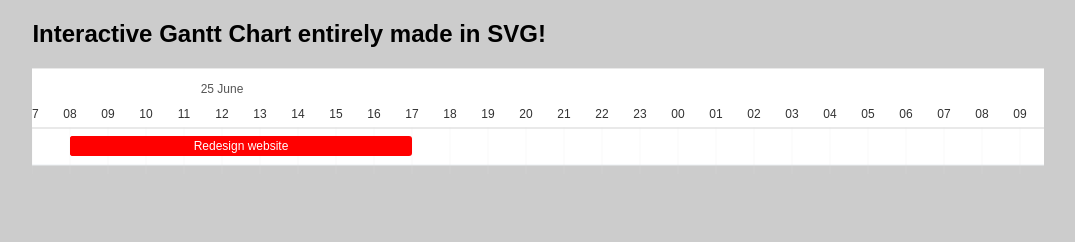
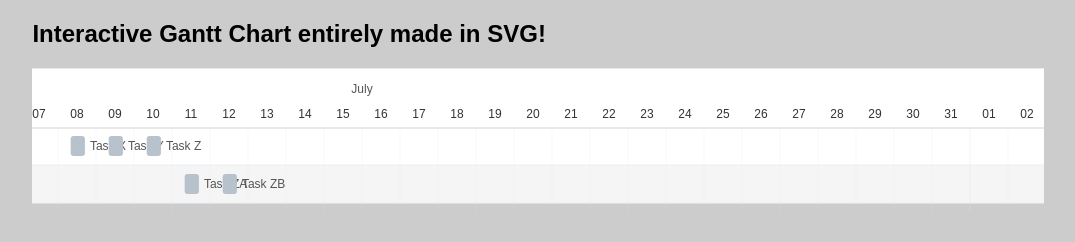
Before and after one commit to SazidAhmed/ganttchart, a website: page index.html in a window 1280 px wide. Shown: the whole page, without its empty margins (102-1177 px from the left). Drawn offline with Linux system fonts and the light colour scheme.

```diff
--- a/index.html
+++ b/index.html
@@ -1,6 +1,5 @@
 <!DOCTYPE html>
 <html lang="en">
-
 <head>
 	<meta charset="UTF-8">
 	<title>Simple Gantt</title>
@@ -9,174 +8,150 @@
 			font-family: sans-serif;
 			background: #ccc;
 		}
-
 		.container {
 			width: 80%;
 			margin: 0 auto;
 		}
-
 		/* custom class */
 		.gantt .bar-milestone .bar {
 			fill: tomato;
-		}
-
-		.cc-red g rect {
-			fill: red !important;
-		}
-
-		.cc-blue g rect {
-			fill: blue !important;
-		}
-
-		.cc-green g rect {
-			fill: green !important;
-		}
-
-		.hidden-tick {
-			display: none !important;
 		}
 	</style>
 	<link rel="stylesheet" href="dist/frappe-gantt.css" />
 	<script src="dist/frappe-gantt.js"></script>
 </head>
-
 <body>
 	<div class="container">
 		<h2>Interactive Gantt Chart entirely made in SVG!</h2>
 		<div class="gantt-target"></div>
-		<!-- <button onclick="addNewTask()">Add New Task</button> -->
 	</div>
 	<script>
-		var taskList = [
-			{
-				start: '2024-06-25 08:00:00',
-				end: '2024-06-25 17:00:00',
-				name: 'Redesign website',
-				id: "Task 0",
-				progress: 20,
-				custom_class: 'cc-red'
+		var tasks = [
+		{
+				id: "1",
+				row_id: 0,
+				task_id: 63,
+				org_id: 3,
+				crew_id: 22,
+				crew: "Kenny",
+				trade_id: 25,
+				name: "Task X",
+				start: "2024-07-08 08:00:00",
+				end: "2024-07-08 17:00:00",
+				isExtended: false,
+				durationDay: 1,
+				progress: 0,
+				color: "rgb(29,11,228)",
+				monumentTask: true,
+				solution_found: true,
+				backupStartDate: "2024-07-08 08:00:00",
+				backupEndDate: "2024-07-08 17:00:00",
+				backupCrewID: 22,
+				backupCrewName: "Kenny",
 			},
 			{
-				start: '2024-06-26 08:00:00',
-				end: '2024-06-26 17:00:00',
-				name: 'Write new content',
-				id: "Task 1",
-				progress: 5,
-				dependencies: 'Task 0',
-				custom_class: 'cc-blue'
+				id: "2",
+				row_id: 0,
+				task_id: 64,
+				org_id: 3,
+				crew_id: 22,
+				crew: "Kenny",
+				trade_id: 25,
+				name: "Task Y",
+				start: "2024-07-09 08:00:00",
+				end: "2024-07-09 17:00:00",
+				isExtended: false,
+				durationDay: 1,
+				progress: 0,
+				color: "rgb(29,11,228)",
+				monumentTask: false,
+				solution_found: true,
+				backupStartDate: "2024-07-09 10:00:00",
+				backupEndDate: "2024-07-09 11:59:59",
+				backupCrewID: 31,
+				backupCrewName: "John",
 			},
 			{
-				start: '2024-06-27 08:00:00',
-				end: '2024-06-27 17:00:00',
-				name: 'Apply new styles',
-				id: "Task 2",
-				progress: 10,
-				dependencies: 'Task 1',
-				custom_class: 'cc-green'
-			}
-		];
-
-		function formatDateTime(date) {
-			var year = date.getFullYear();
-			var month = ('0' + (date.getMonth() + 1)).slice(-2);
-			var day = ('0' + date.getDate()).slice(-2);
-			var hours = ('0' + date.getHours()).slice(-2);
-			var minutes = ('0' + date.getMinutes()).slice(-2);
-			var seconds = ('0' + date.getSeconds()).slice(-2);
-
-			// Construct the formatted date string
-			var formattedDate = year + '-' + month + '-' + day + ' ' + hours + ':' + minutes + ':' + seconds;
-
-			return formattedDate;
-		}
-
-		var tasks = taskList.map(function (task, i) {
-			var today = new Date();
-			var start = new Date(today.getFullYear(), today.getMonth(), today.getDate());
-			var end = new Date(today.getFullYear(), today.getMonth(), today.getDate());
-			start.setDate(today.getDate());
-			end.setDate(today.getDate());
-			return {
-				start: task.start,
-				end: task.end,
-				name: task.name,
-				id: "Task " + i,
-				progress: parseInt(Math.random() * 100, 10),
-				custom_class: task.custom_class
-			}
-		});
-
-        function applyWorkHourStyles() {
-            // Select all time tick elements
-            const lowerTextElements = document.querySelectorAll(".lower-text");
-            lowerTextElements.forEach((element) => {
-                const timeText = element.textContent.trim();
-                if (
-                    ["01", "02", "03", "04", "05", "06", "07", "18", "19", "20", "21", "22", "23", "00"].includes(timeText)
-                ) {
-                    element.style.display = "none";
-                }
-            });
-
-            // Adjust the Gantt chart width
-            const svg = document.querySelector(".gantt svg");
-            const visibleHours = 9; // Number of hours we want to display (08 to 17)
-            const totalHours = 9; // Total hours in a day
-            const svgWidth = svg.getBBox().width;
-            const newWidth = (svgWidth / totalHours) * visibleHours * tasks.length;
-            svg.setAttribute('width', newWidth);
-        }
-
+				id: "3",
+				row_id: 0,
+				task_id: 65,
+				crew_id: 22,
+				crew: "Kenny",
+				trade_id: 24,
+				name: "Task Z",
+				start: "2024-07-10 08:00:00",
+				end: "2024-07-10 17:00:00",
+				isExtended: false,
+				durationDay: 1,
+				progress: 0,
+				color: "rgb(29,11,228)",
+				monumentTask: false,
+				solution_found: true,
+				backupStartDate: "2024-07-10 08:00:00",
+				backupEndDate: "2024-07-10 17:00:00",
+				backupCrewID: 22,
+				backupCrewName: "Kenny",
+			},
+			{
+				id: "4",
+				row_id: 1,
+				task_id: 66,
+				crew_id: 22,
+				crew: "Kenny",
+				trade_id: 24,
+				name: "Task ZA",
+				start: "2024-07-11 08:00:00",
+				end: "2024-07-11 17:00:00",
+				isExtended: false,
+				durationDay: 1,
+				progress: 0,
+				color: "rgb(29,11,228)",
+				monumentTask: false,
+				solution_found: true,
+				backupStartDate: "2024-07-11 08:00:00",
+				backupEndDate: "2024-07-11 17:00:00",
+				backupCrewID: 22,
+				backupCrewName: "Kenny",
+			},
+			{
+				id: "5",
+				row_id: 1,
+				task_id: 67,
+				crew_id: 22,
+				crew: "Kenny",
+				trade_id: 24,
+				name: "Task ZB",
+				start: "2024-07-12 08:00:00",
+				end: "2024-07-12 17:00:00",
+				isExtended: false,
+				durationDay: 1,
+				progress: 0,
+				color: "rgb(29,11,228)",
+				monumentTask: false,
+				solution_found: true,
+				backupStartDate: "2024-07-11 08:00:00",
+				backupEndDate: "2024-07-11 17:00:00",
+				backupCrewID: 22,
+				backupCrewName: "Kenny",
+			},
+		]
 		var gantt_chart = new Gantt(".gantt-target", tasks, {
 			on_click: function (task) {
 				console.log(task);
 			},
-			on_date_change: function (task, start, end) {
-				console.log('on date/time change: task:', task);
-				console.log('on date/time change: start:', start);
-				console.log('on date/time change: end:', end);
-				console.log('tasks array:', tasks);
-
-				// Find the corresponding task in the tasks array
-				var updatedTask = tasks.find(t => t.id === task.id);
-
-				// Update the start and end dates of the task
-				updatedTask.start = formatDateTime(start);
-				updatedTask.end = formatDateTime(end);
-
-				// Log the updated tasks array
-				console.log('Updated tasks array:', tasks);
-				// Reapply work hour styles
-				// applyWorkHourStyles();
+			on_date_change: function(task, start, end) {
+				console.log(task, start, end);
 			},
-			on_progress_change: function (task, progress) {
+			on_progress_change: function(task, progress) {
 				console.log(task, progress);
 			},
-			on_view_change: function (mode) {
-
+			on_view_change: function(mode) {
+				console.log(mode);
 			},
-			view_mode: 'Hour',
+			view_mode: 'Day',
 			language: 'en'
 		});
-
-		function addNewTask() {
-			var task = {
-				start: '2024-05-28 08:00:00',
-				end: '2024-05-28 17:00:00',
-				name: 'Testing',
-				id: 'Task ' + tasks.length,
-				progress: parseInt(Math.random() * 100, 10),
-				custom_class: 'cc-red',
-				dependencies: '',
-			};
-			tasks.push(task);
-			console.log('Task List:', taskList);
-			gantt_chart.refresh(tasks);
-
-			console.log('tasks array:', tasks);
-		}
 		console.log(gantt_chart);
 	</script>
 </body>
-
 </html>
```
Also changed, not shown: index-1.html (+13 -13 lines), .babelrc (deleted), .prettierrc.json (deleted), 2 other files.
